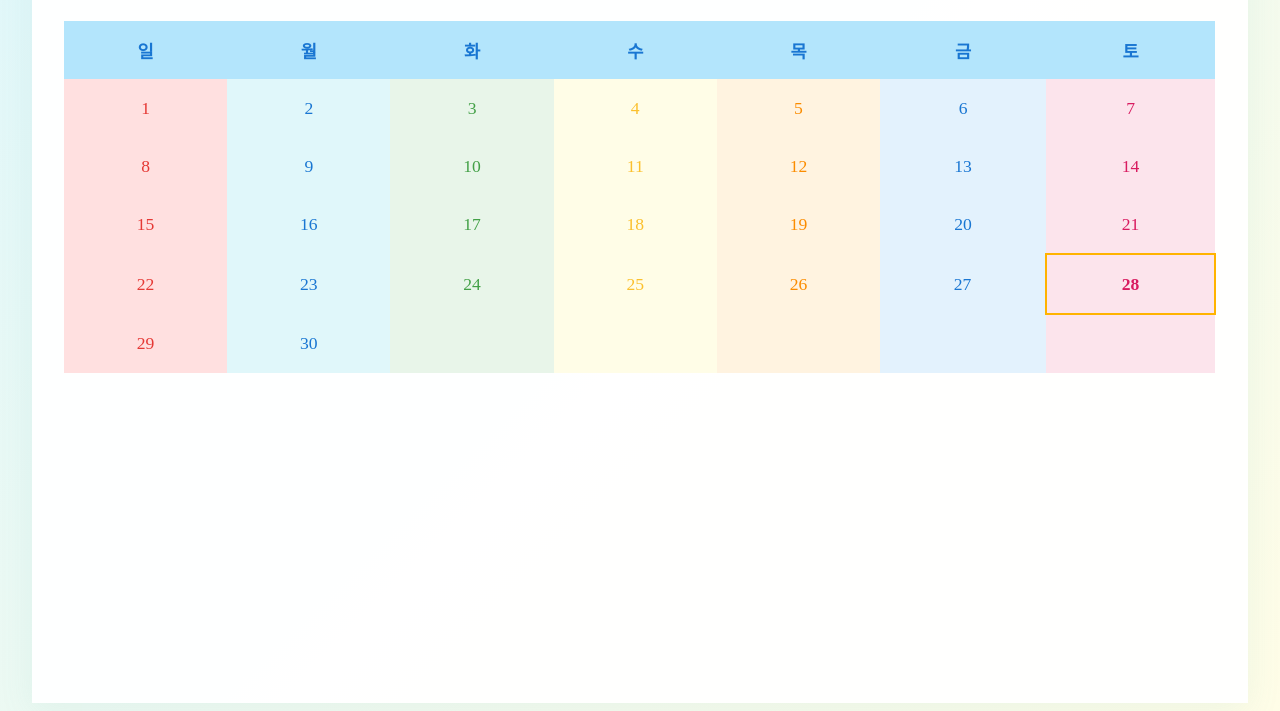
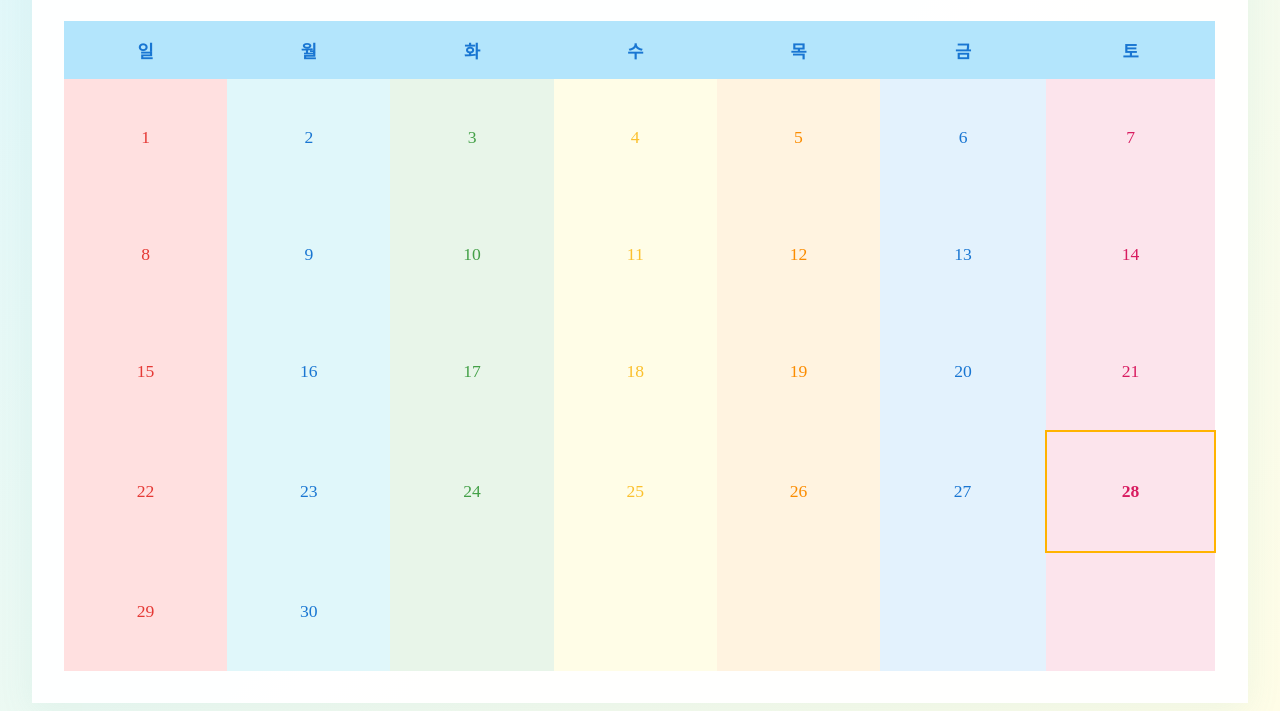
Before and after one commit to peneart/calendar, a plain HTML site: page index.html in a window 1280 px wide. Shown: the part 89-800 px from the top of the page. Drawn offline with Linux system fonts and the light colour scheme.

```diff
--- a/style.css
+++ b/style.css
@@ -45,6 +45,7 @@
 }
 #calendar {
   width: 100%;
+  height: 100%; /* 추가: 테이블이 컨테이너 높이에 맞게 */
   border-collapse: collapse;
   background: transparent;
 }
@@ -62,7 +63,7 @@
 }
 #calendar td {
   background: #e0f2f1;
-  color: #388e3c;
+  color: #111;
   transition: background 0.2s, color 0.2s;
 }
 #calendar td.today {
```
